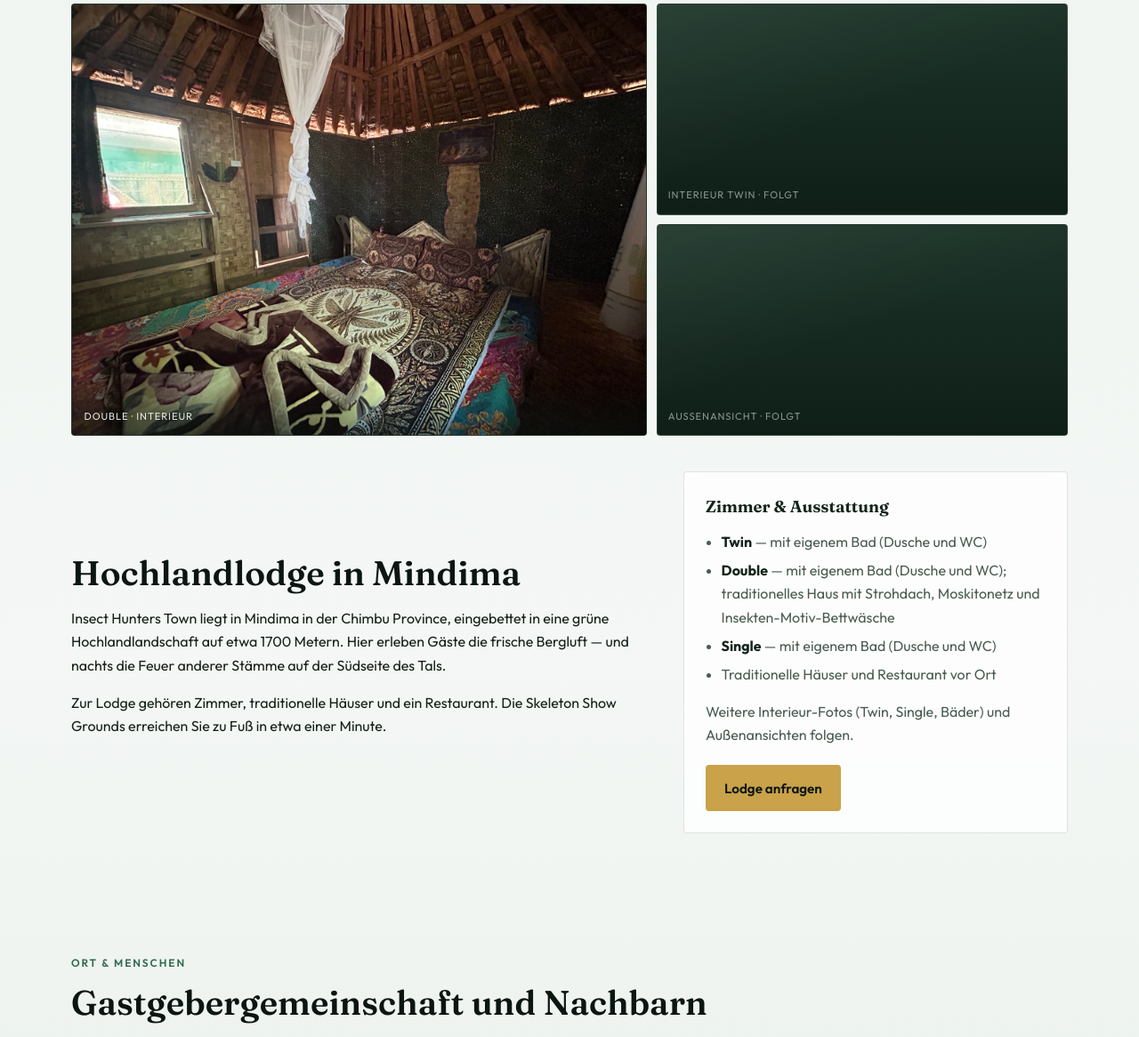
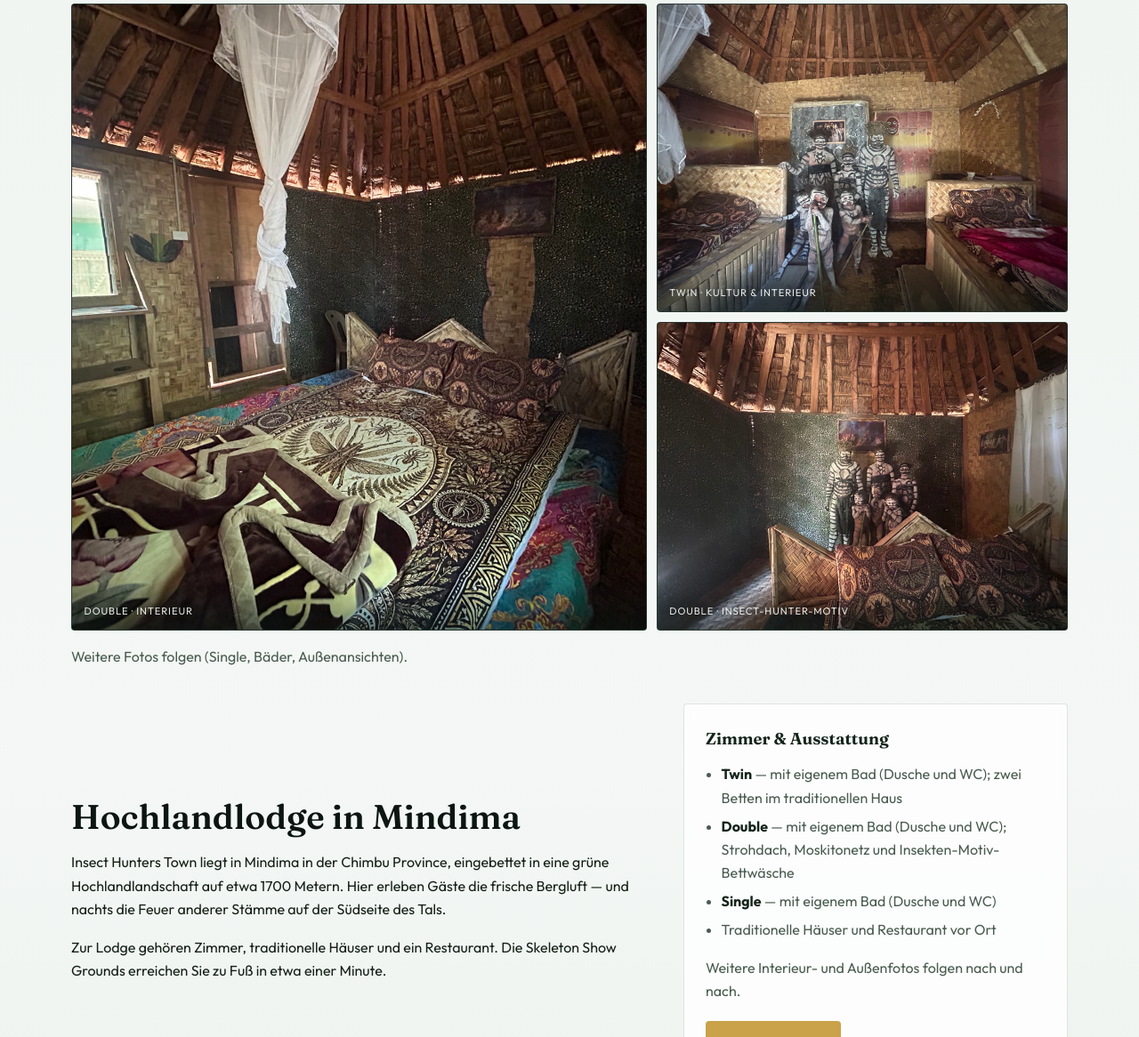
Before and after one commit to jari-alt/PNG, a website: page public/lodge.html in a window 1280 px wide. Shown: the part 509-1675 px from the top of the page at 89% size. Drawn offline with Linux system fonts and the light colour scheme.

Commit message:
Add Twin and Double detail interiors to lodge gallery
Web-optimized twin-with-guests and double mural shots; Single,
bathroom, and exterior slots still pending later uploads.

Co-authored-by: jari-alt <jari-alt@users.noreply.github.com>

```diff
--- a/public/lodge.html
+++ b/public/lodge.html
@@ -56,9 +56,30 @@
             >
             <figcaption>Double · Interieur</figcaption>
           </figure>
-          <div class="gallery-item"><span>Interieur Twin · folgt</span></div>
-          <div class="gallery-item"><span>Außenansicht · folgt</span></div>
+          <figure class="gallery-item gallery-item--photo">
+            <img
+              src="assets/lodge/twin-01-with-guests.jpg"
+              width="1600"
+              height="1200"
+              alt="Twin-Zimmer mit zwei Betten und Gästen in traditioneller Körperbemalung"
+              loading="lazy"
+              decoding="async"
+            >
+            <figcaption>Twin · Kultur &amp; Interieur</figcaption>
+          </figure>
+          <figure class="gallery-item gallery-item--photo">
+            <img
+              src="assets/lodge/double-02-insect-hunters-mural.jpg"
+              width="1600"
+              height="1200"
+              alt="Double-Zimmer Detail: Insekten-Kissen, Strohdach und Wandbild mit Insect-Hunter-Thema"
+              loading="lazy"
+              decoding="async"
+            >
+            <figcaption>Double · Insect-Hunter-Motiv</figcaption>
+          </figure>
         </div>
+        <p class="muted reveal" style="margin:-1.5rem 0 2.5rem">Weitere Fotos folgen (Single, Bäder, Außenansichten).</p>
 
         <div class="intro-grid">
           <div class="reveal">
@@ -69,12 +90,12 @@
           <aside class="panel reveal">
             <strong>Zimmer &amp; Ausstattung</strong>
             <ul class="fact-list">
-              <li><strong>Twin</strong> — mit eigenem Bad (Dusche und WC)</li>
-              <li><strong>Double</strong> — mit eigenem Bad (Dusche und WC); traditionelles Haus mit Strohdach, Moskitonetz und Insekten-Motiv-Bettwäsche</li>
+              <li><strong>Twin</strong> — mit eigenem Bad (Dusche und WC); zwei Betten im traditionellen Haus</li>
+              <li><strong>Double</strong> — mit eigenem Bad (Dusche und WC); Strohdach, Moskitonetz und Insekten-Motiv-Bettwäsche</li>
               <li><strong>Single</strong> — mit eigenem Bad (Dusche und WC)</li>
               <li>Traditionelle Häuser und Restaurant vor Ort</li>
             </ul>
-            <p class="muted" style="margin:1rem 0 0">Weitere Interieur-Fotos (Twin, Single, Bäder) und Außenansichten folgen.</p>
+            <p class="muted" style="margin:1rem 0 0">Weitere Interieur- und Außenfotos folgen nach und nach.</p>
             <a class="btn btn-primary" href="kontakt.html" style="margin-top:1.25rem">Lodge anfragen</a>
           </aside>
         </div>
```
Also changed, not shown: public/index.html (+22 -2 lines), public/assets/lodge/double-02-insect-hunters-mural.jpg (added), public/assets/lodge/twin-01-with-guests.jpg (added).
